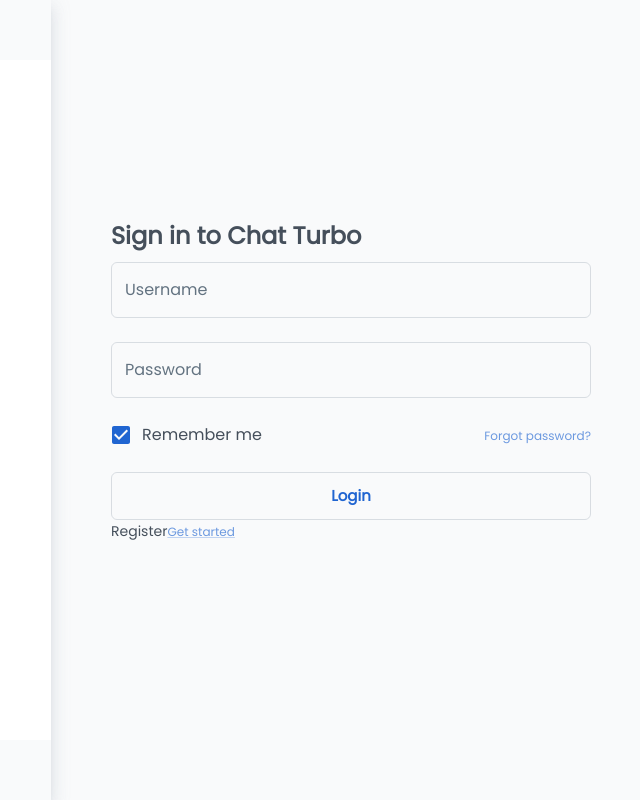
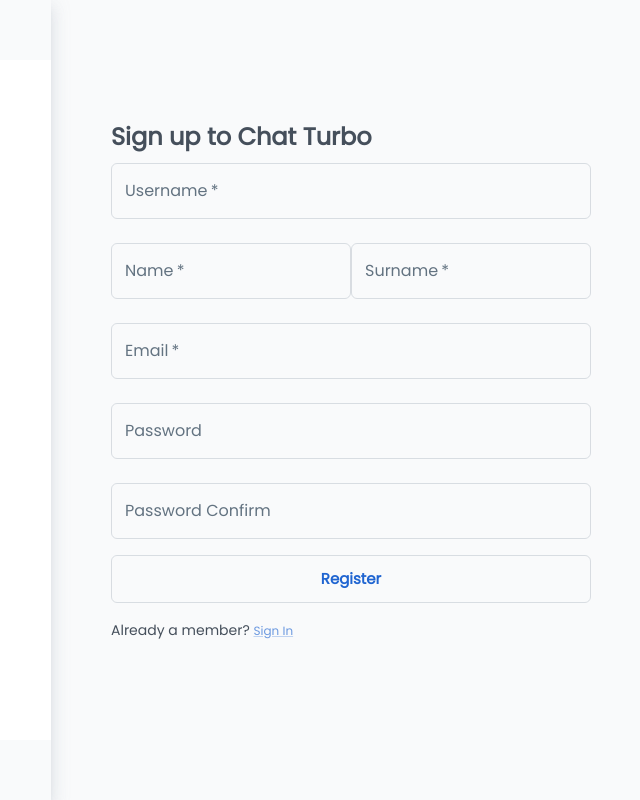
Before and after one commit to hphuonguyen16/chat-turbo-nextjs, a Next.js app: page /register in a window 1280 px wide. Shown: the whole page, without its empty margins (629-1269 px from the left). Built offline with nearby package versions, Linux system fonts and the light colour scheme; no server answers.

Commit message:
add register

```diff
--- a/src/app/api/auth/[...nextauth]/route.js
+++ b/src/app/api/auth/[...nextauth]/route.js
@@ -5,9 +5,8 @@
 import connect from "@/utils/db";
 import bcrypt from "bcryptjs";
 import NextAuth from "next-auth";
-import { NextAuthOptions } from "next-auth";
 
-const authOptions = {
+const handler = NextAuth({
   providers: [
     CredentialsProvider({
       id: "credentials",
@@ -18,14 +17,15 @@
 
         try {
           const user = await User.findOne({
-            username: credentials?.username,
+            username: credentials.username,
           });
 
           if (user) {
             const isPasswordCorrect = await bcrypt.compare(
-              credentials?.password,
+              credentials.password,
               user.password
             );
+
             if (isPasswordCorrect) {
               return user;
             } else {
@@ -39,18 +39,19 @@
         }
       },
     }),
-    // GithubProvider({
-    //   clientId: process.env.GITHUB_ID,
-    //   clientSecret: process.env.GITHUB_SECRET,
-    // }),
-    // GoogleProvider({
-    //   clientId: process.env.GOOGLE_CLIENT_ID,
-    //   clientSecret: process.env.GOOGLE_CLIENT_SECRET,
-    // }),
+    GithubProvider({
+      clientId: process.env.GITHUB_ID,
+      clientSecret: process.env.GITHUB_SECRET,
+    }),
+    GoogleProvider({
+      clientId: process.env.GOOGLE_CLIENT_ID,
+      clientSecret: process.env.GOOGLE_CLIENT_SECRET,
+    }),
   ],
   pages: {
     signIn: "/login",
   },
-};
 
-export default NextAuth(authOptions);
+});
+
+export { handler as GET, handler as POST };
--- /dev/null
+++ b/src/app/api/auth/register/route.js
@@ -0,0 +1,31 @@
+import User from "@/models/User";
+import connect from "@/utils/db";
+import bcrypt from "bcryptjs";
+import { NextResponse } from "next/server";
+
+export const POST = async (request) => {
+  const { username, name, surname, email, password } = await request.json();
+
+  await connect();
+
+  const hashedPassword = await bcrypt.hash(password, 5);
+
+  const newUser = new User({
+    username,
+    name,
+    surname,
+    email,
+    password: hashedPassword,
+  });
+
+  try {
+    await newUser.save();
+    return new NextResponse("User has been created", {
+      status: 201,
+    });
+  } catch (err) {
+    return new NextResponse(err.message, {
+      status: 500,
+    });
+  }
+};
--- a/src/app/login/page.tsx
+++ b/src/app/login/page.tsx
@@ -8,7 +8,7 @@
 import { useEffect, useState } from "react";
 import { signIn, useSession } from "next-auth/react";
 import { useRouter } from 'next/navigation';
-import image from '@/assets/images/chat.gif';
+import image from '@/assets/images/login.gif';
 import Image from 'next/image';
 
 // ----------------------------------------------------------------------
@@ -95,10 +95,9 @@
                 Login
               </Button>
             <Typography variant="body2" sx={{ mb: 5 }}>
-              Register
-              <Link variant="subtitle2">Get started</Link>
+              Don’t have an account? {' '}
+              <Link variant="subtitle2" href="/register">Register Here</Link>
             </Typography>
-
           </StyledContent>
         </Container>
       </StyledRoot>
--- a/src/app/register/page.tsx
+++ b/src/app/register/page.tsx
@@ -2,13 +2,13 @@
 // @mui
 'use client'
 import { styled } from '@mui/material/styles';
-import { Link, Container, Typography, Divider, Stack, Button, IconButton, TextField, Checkbox,FormControlLabel } from '@mui/material';
+import { Link, Container, Typography, Divider, Stack, Button, IconButton, TextField, Checkbox, FormControlLabel } from '@mui/material';
 // hooks
 import useResponsive from '@/hooks/useResponsive';
 import { useEffect, useState } from "react";
 import { signIn, useSession } from "next-auth/react";
 import { useRouter } from 'next/navigation';
-import image from '@/assets/images/chat.gif';
+import image from '@/assets/images/register.gif';
 import Image from 'next/image';
 
 // ----------------------------------------------------------------------
@@ -45,13 +45,39 @@
     const { data: session } = useSession();
     const router = useRouter();
     const [username, setUsername] = useState<string>('');
+    const [name, setName] = useState<string>('');
+    const [surname, setSurname] = useState<string>('');
+    const [email, setEmail] = useState<string>('');
+    const [confirmPassword, setConfirmPassword] = useState<string>('');
     const [password, setPassword] = useState<string>('');
-    const login = async () => {
-        const res = await signIn("credentials", {
-            email: username,
+    const register = async () => {
+        if (password !== confirmPassword) {
+            console.log("Passwords do not match");
+            return;
+        }
+        const res = await fetch('/api/auth/register', {
+            method: 'POST',
+            body: JSON.stringify({
+                username: username,
+                name: name,
+                surname: surname,
+                email: email,
                 password: password,
-        });
-    };
+                confirmPassword: confirmPassword
+            }),
+            headers: {
+                'Content-Type': 'application/json'
+            }
+        })
+        if (res.status === 201) {
+            router.push('/login');
+        }
+        else {
+            const result = await res.json();
+            console.log(result);
+        }
+    }
+
     const mdUp = useResponsive('up', 'md');
     if (session) {
         router.push('/dashboard');
@@ -63,40 +89,41 @@
                 <StyledRoot>
                     {mdUp && (
                         <StyledSection>
-            {/* <Typography variant="h3" sx={{ px: 5, mt: 10, mb: 5 }}>
-              Hi, Welcome Back
-            </Typography> */}
                             <Image src={image} alt="Picture of the author" />
                         </StyledSection>
                     )}
                     <Container maxWidth="sm">
                         <StyledContent>
                             <Typography variant="h4" gutterBottom>
-              Sign in to Chat Turbo
+                                Sign up to Chat Turbo
                             </Typography>
                             <Stack spacing={3}>
-        <TextField name="username" label="Username" onChange={(e) => {setUsername(e.target.value)}} />
+                                <TextField name="username" label="Username" required onChange={(e) => { setUsername(e.target.value) }} />
+                                <Stack direction="row" alignItems="center" justifyContent="space-between" sx={{ my: 2 }}>
+                                    <TextField name="name" label="Name" required onChange={(e) => { setName(e.target.value) }} />
+                                    <TextField name="surname" label="Surname" required onChange={(e) => { setSurname(e.target.value) }} />
 
+                                </Stack>
+                                <TextField name="email" label="Email" required onChange={(e) => { setEmail(e.target.value) }} />
                                 <TextField
                                     name="password"
                                     label="Password"
                                     type='password'
-          onChange={ (e) => { setPassword(e.target.value) }}
+                                    onChange={(e) => { setPassword(e.target.value) }}
+                                />
+                                <TextField
+                                    name="passwordconfirm"
+                                    label="Password Confirm"
+                                    type='password'
+                                    onChange={(e) => { setConfirmPassword(e.target.value) }}
                                 />
                             </Stack>
-
-      <Stack direction="row" alignItems="center" justifyContent="space-between" sx={{ my: 2 }}>
-      <FormControlLabel control={<Checkbox defaultChecked />} label="Remember me"  />
-        <Link variant="subtitle2" underline="hover">
-          Forgot password?
-        </Link>
-      </Stack>
-              <Button  size="large" color="inherit" variant="outlined" onClick={login}>
-                Login
+                            <Button size="large" color="inherit" variant="outlined" sx={{my: 2}} onClick={register}>
+                                Register
                             </Button>
                             <Typography variant="body2" sx={{ mb: 5 }}>
-              Register
-              <Link variant="subtitle2">Get started</Link>
+                                Already a member? {' '}
+                                <Link variant="subtitle2" href='/login'>Sign In</Link>
                             </Typography>
 
                         </StyledContent>
--- a/src/models/user.ts
+++ b/src/models/user.ts
@@ -19,6 +19,7 @@
     },
     avatar: {
       type: String,
+      default: "https://demos.themeselection.com/marketplace/materio-mui-react-nextjs-admin-template/demo-1/images/avatars/1.png"
     },
     email: {
       type: String,
```
Also changed, not shown: src/assets/images/login.gif (renamed from src/assets/images/chat.gif), src/assets/images/register.gif (added). Lines whose indentation alone changed are shown as unchanged.
